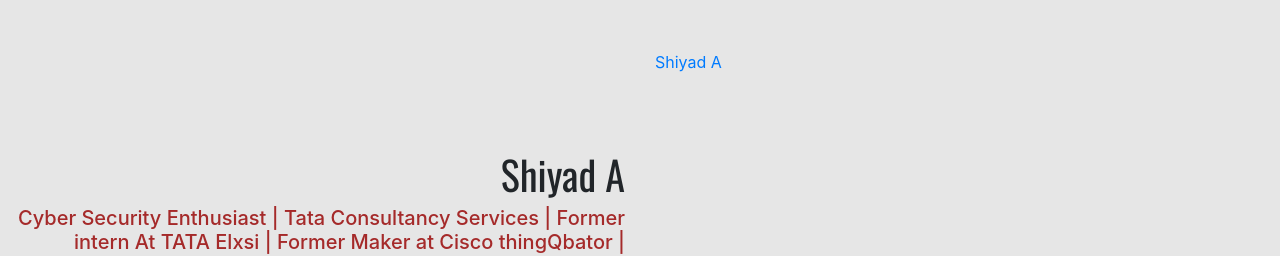
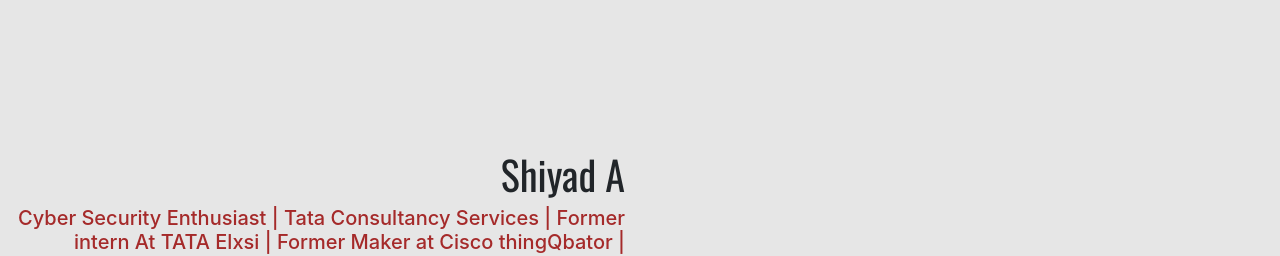
Before and after one commit to shiyada/site, a plain HTML site: page index.html in a window 1280 px wide. Shown: the top 256 px of the page. Drawn offline with nearby package versions, Linux system fonts and the light colour scheme; a script that the page names is missing; a web font is replaced by a local one.

Commit message:
badgechange cskkk

```diff
--- a/index.html
+++ b/index.html
@@ -27,10 +27,10 @@
               <!-- <div class="profile">
                   <img src="images/pht.jpg">
               </div> -->
-              <!-- <div class="profile"> -->
+              <div class="profile">
               <!-- <div class="LI-profile-badge"  data-version="v1" data-size="medium" data-locale="en_US" data-type="horizontal" data-theme="dark" data-vanity="shiyad-a"><a class="LI-simple-link" class="social" href='https://in.linkedin.com/in/shiyad-a?trk=profile-badge'>LinkedIn</a></div> -->
-              <div class="badge-base LI-profile-badge" data-locale="en_US" data-size="large" data-theme="light" data-type="VERTICAL" data-vanity="shiyad-a" data-version="v1"><a class="badge-base__link LI-simple-link" href="https://in.linkedin.com/in/shiyad-a?trk=profile-badge">Shiyad A</a></div>
-            <!-- </div> -->
+              <div class="badge-base LI-profile-badge" data-locale="en_US" data-size="large" data-theme="light" data-type="VERTICAL" data-vanity="shiyad-a" data-version="v1"><a class="badge-base__link LI-simple-link" href="https://in.linkedin.com/in/shiyad-a?trk=profile-badge"></a></div>
+            </div>
           </div>
         </div>
     </div>
```
